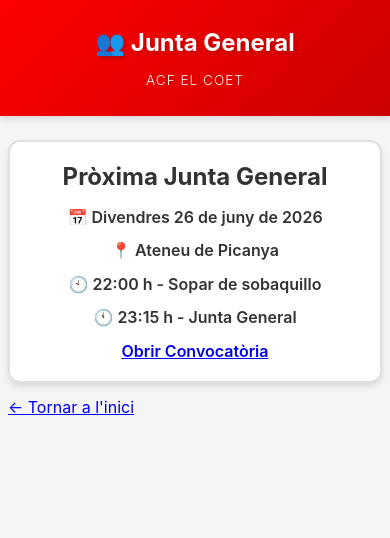
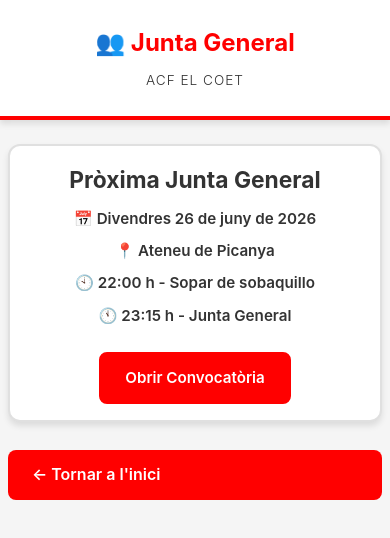
Before and after one commit to acfelcoet/acf-el-coet, a plain HTML site: page junta.html in a window 390 px wide. Drawn offline with Linux system fonts and the light colour scheme.

Commit message:
style: Cambiar header a blanco y mostrar opciones en horizontal

```diff
--- a/css/estilos.css
+++ b/css/estilos.css
@@ -34,19 +34,20 @@ body {
 
 /* ===== HEADER ===== */
 header {
-  background: linear-gradient(135deg, var(--color-primary) 0%, var(--color-primary-dark) 100%);
-  color: var(--color-secondary);
+  background-color: var(--color-secondary);
+  color: var(--color-text);
   padding: 2rem 1rem;
   text-align: center;
   box-shadow: var(--shadow);
   margin-bottom: 2rem;
+  border-bottom: 4px solid var(--color-primary);
 }
 
 header .logo {
   width: 80px;
   height: 80px;
   border-radius: 50%;
-  background-color: rgba(255, 255, 255, 0.2);
+  background-color: var(--color-primary);
   padding: 10px;
   margin-bottom: 1rem;
   display: block;
@@ -59,14 +60,14 @@ header h1 {
   font-size: 2.5rem;
   font-weight: 700;
   margin-bottom: 0.5rem;
-  text-shadow: 2px 2px 4px rgba(0, 0, 0, 0.2);
+  color: var(--color-primary);
 }
 
 header p {
   font-size: 1.1rem;
   font-weight: 300;
-  opacity: 0.95;
   letter-spacing: 1px;
+  color: var(--color-text);
 }
 
 /* ===== MAIN CONTENT ===== */
@@ -74,8 +75,9 @@ main {
   max-width: 1200px;
   margin: 0 auto;
   padding: 0 1rem 2rem 1rem;
-  display: grid;
-  grid-template-columns: repeat(auto-fit, minmax(280px, 1fr));
+  display: flex;
+  flex-wrap: wrap;
+  justify-content: center;
   gap: 1.5rem;
 }
 
@@ -84,21 +86,23 @@ main {
   display: flex;
   align-items: center;
   justify-content: center;
-  padding: 2rem;
+  flex-direction: column;
+  padding: 1.5rem;
   background-color: var(--color-secondary);
   border: 2px solid var(--color-border);
   border-radius: 12px;
   text-decoration: none;
   color: var(--color-text);
-  font-size: 1.3rem;
+  font-size: 1.1rem;
   font-weight: 600;
   box-shadow: var(--shadow);
   transition: var(--transition);
   cursor: pointer;
-  min-height: 150px;
+  min-height: 120px;
   text-align: center;
   gap: 0.5rem;
-  flex-direction: column;
+  flex: 0 1 calc(50% - 0.75rem);
+  min-width: 200px;
 }
 
 .tarjeta:hover {
@@ -115,7 +119,42 @@ main {
 
 /* Emoji styling dentro de tarjetas */
 .tarjeta::before {
-  font-size: 3rem;
+  font-size: 2.5rem;
+}
+
+/* Estilos para páginas internas */
+.volver {
+  display: inline-block;
+  margin-top: 1rem;
+  padding: 0.75rem 1.5rem;
+  background-color: var(--color-primary);
+  color: var(--color-secondary);
+  text-decoration: none;
+  border-radius: 8px;
+  font-weight: 600;
+  transition: var(--transition);
+}
+
+.volver:hover {
+  background-color: var(--color-primary-dark);
+}
+
+.boton {
+  display: inline-block;
+  margin-top: 1rem;
+  padding: 0.75rem 1.5rem;
+  background-color: var(--color-primary);
+  color: var(--color-secondary);
+  text-decoration: none;
+  border-radius: 8px;
+  font-weight: 600;
+  transition: var(--transition);
+  border: 2px solid var(--color-primary);
+}
+
+.boton:hover {
+  background-color: var(--color-primary-dark);
+  border-color: var(--color-primary-dark);
 }
 
 /* ===== RESPONSIVE ===== */
@@ -139,19 +178,19 @@ main {
   }
 
   main {
-    grid-template-columns: repeat(auto-fit, minmax(250px, 1fr));
     gap: 1rem;
     padding: 0 0.5rem 1.5rem 0.5rem;
   }
 
   .tarjeta {
-    padding: 1.5rem;
-    font-size: 1.1rem;
-    min-height: 130px;
+    padding: 1.25rem;
+    font-size: 1rem;
+    min-height: 110px;
+    flex: 0 1 calc(50% - 0.5rem);
   }
 
   .tarjeta::before {
-    font-size: 2.5rem;
+    font-size: 2rem;
   }
 }
 
@@ -165,18 +204,19 @@ main {
   }
 
   main {
-    grid-template-columns: 1fr;
+    flex-direction: column;
     gap: 0.75rem;
   }
 
   .tarjeta {
     padding: 1rem;
-    font-size: 1rem;
-    min-height: 110px;
+    font-size: 0.95rem;
+    min-height: 100px;
+    flex: 1 1 100%;
   }
 
   .tarjeta::before {
-    font-size: 2rem;
+    font-size: 1.8rem;
   }
 }
 
@@ -198,8 +238,17 @@ main {
     --color-border: #404040;
   }
 
+  header {
+    background-color: #1a1a1a;
+    color: var(--color-text);
+  }
+
+  header h1 {
+    color: var(--color-primary);
+  }
+
   header .logo {
-    background-color: rgba(255, 255, 255, 0.1);
+    background-color: var(--color-primary);
   }
 }
 
```
